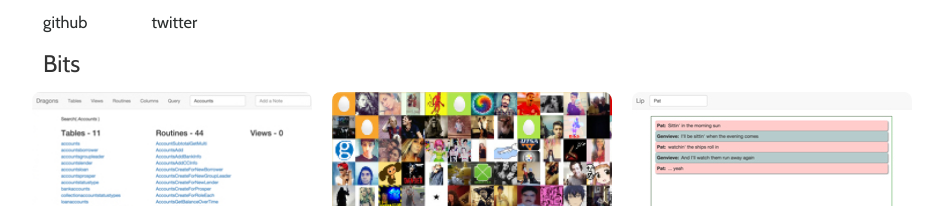
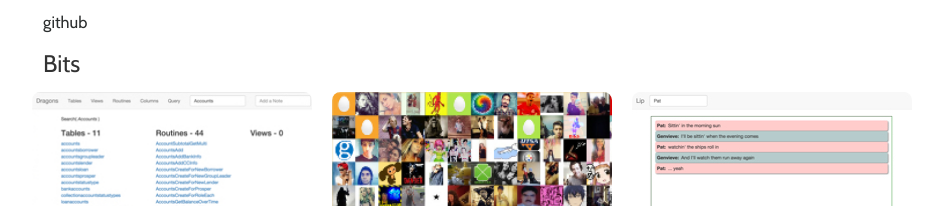
Before and after one commit to pfarrell/pfarrell.github.com, a Jekyll site: the page built from index.html, in a window 1280 px wide. Shown: the top 206 px of the page, without its empty margins (38-981 px from the left). Built offline with Jekyll 4.4.1, drawn with Linux system fonts in a browser that asks for light colours; nearby versions of some CDN libraries.

Commit message:
del twitter

```diff
--- a/index.html
+++ b/index.html
@@ -6,11 +6,6 @@ title: pfarrell
     <div class="col-xs-1">
       <a href="https://github.com/pfarrell">
         github
-      </a>
-    </div>
-    <div class="col-xs-1">
-      <a href="https://twitter.com/pfarrell">
-        twitter
       </a>
     </div>
   </div>
```
